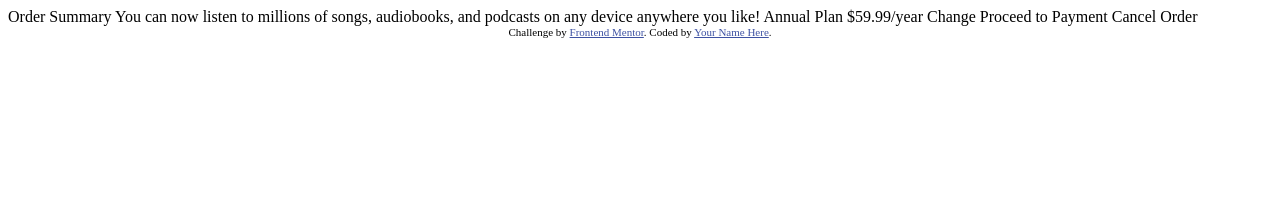
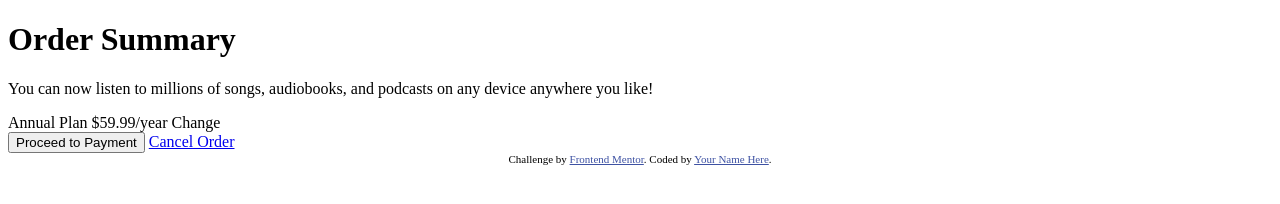
Before and after one commit to cuonglyy/order-summary-component, a plain HTML site: page index.html in a window 1280 px wide. Drawn offline with Linux system fonts and the light colour scheme.

Commit message:
Organized elements

```diff
--- a/index.html
+++ b/index.html
@@ -5,33 +5,35 @@
   <meta name="viewport" content="width=device-width, initial-scale=1.0"> <!-- displays site properly based on user's device -->
 
   <link rel="icon" type="image/png" sizes="32x32" href="./images/favicon-32x32.png">
+  <link rel="stylesheet" href="./styles.css">
 
   <title>Frontend Mentor | Order summary card</title>
 
-  <!-- Feel free to remove these styles or customise in your own stylesheet 👍 -->
-  <style>
-    .attribution { font-size: 11px; text-align: center; }
-    .attribution a { color: hsl(228, 45%, 44%); }
-  </style>
 </head>
 <body>
+  <main class="card">
+    <h1 class="header">Order Summary</h1>
 
-  Order Summary
+    <p class="text">
+      You can now listen to millions of songs, audiobooks, and podcasts on any
+      device anywhere you like!
+    </p>
 
-  You can now listen to millions of songs, audiobooks, and podcasts on any
-  device anywhere you like!
+    <div class="plan">
+      Annual Plan
+      $59.99/year
 
-  Annual Plan
-  $59.99/year
+      Change
+    </div>
 
-  Change
+    <button class="pay-btn">Proceed to Payment</button>
+    <a href="#" class="cancel-link">Cancel Order</a>
+  </div>
 
-  Proceed to Payment
-  Cancel Order
-
-  <div class="attribution">
+  <div class="footer">
     Challenge by <a href="https://www.frontendmentor.io?ref=challenge" target="_blank">Frontend Mentor</a>.
     Coded by <a href="#">Your Name Here</a>.
   </div>
+
 </body>
 </html>
--- a/styles.css
+++ b/styles.css
@@ -0,0 +1,14 @@
+
+
+/*
+    ------------ FOOTER --------------
+*/
+
+.footer {
+    font-size: 11px;
+    text-align: center;
+}
+
+.footer a {
+    color: hsl(228, 45%, 44%);
+}
```
